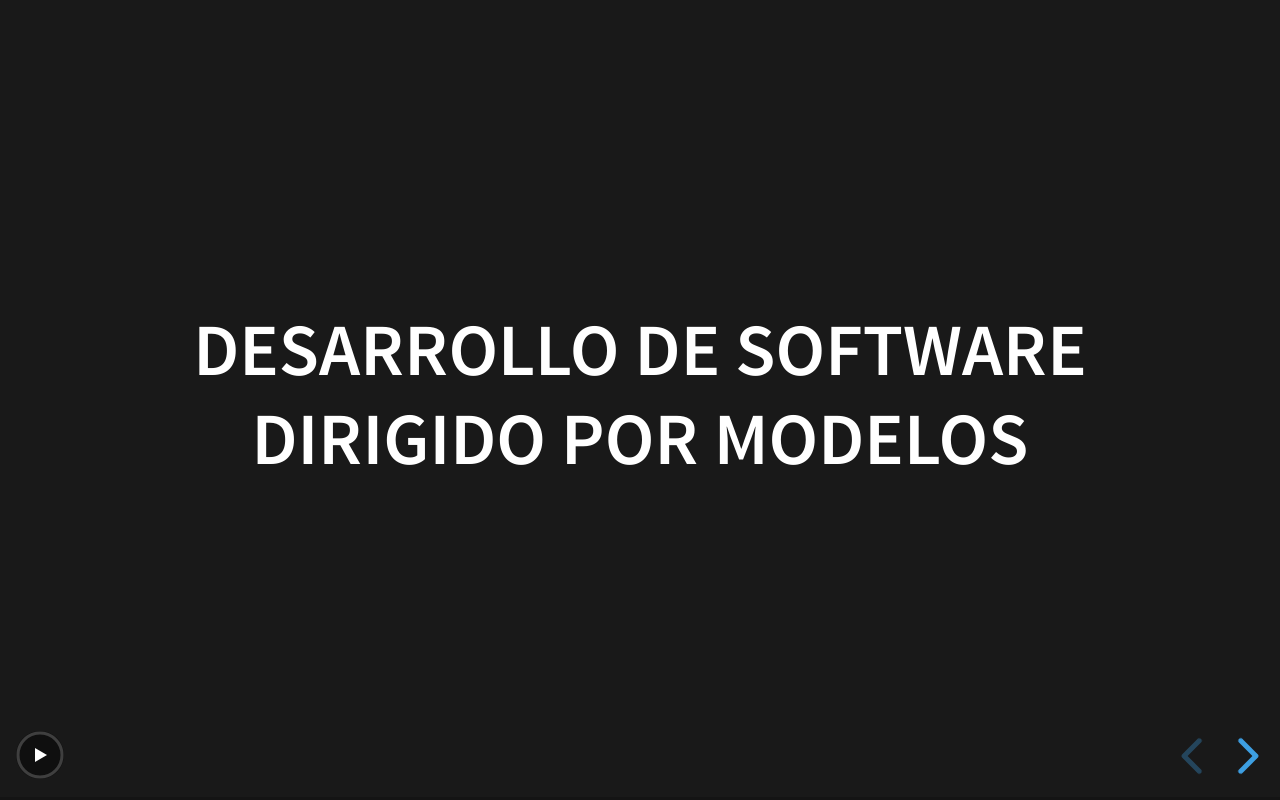
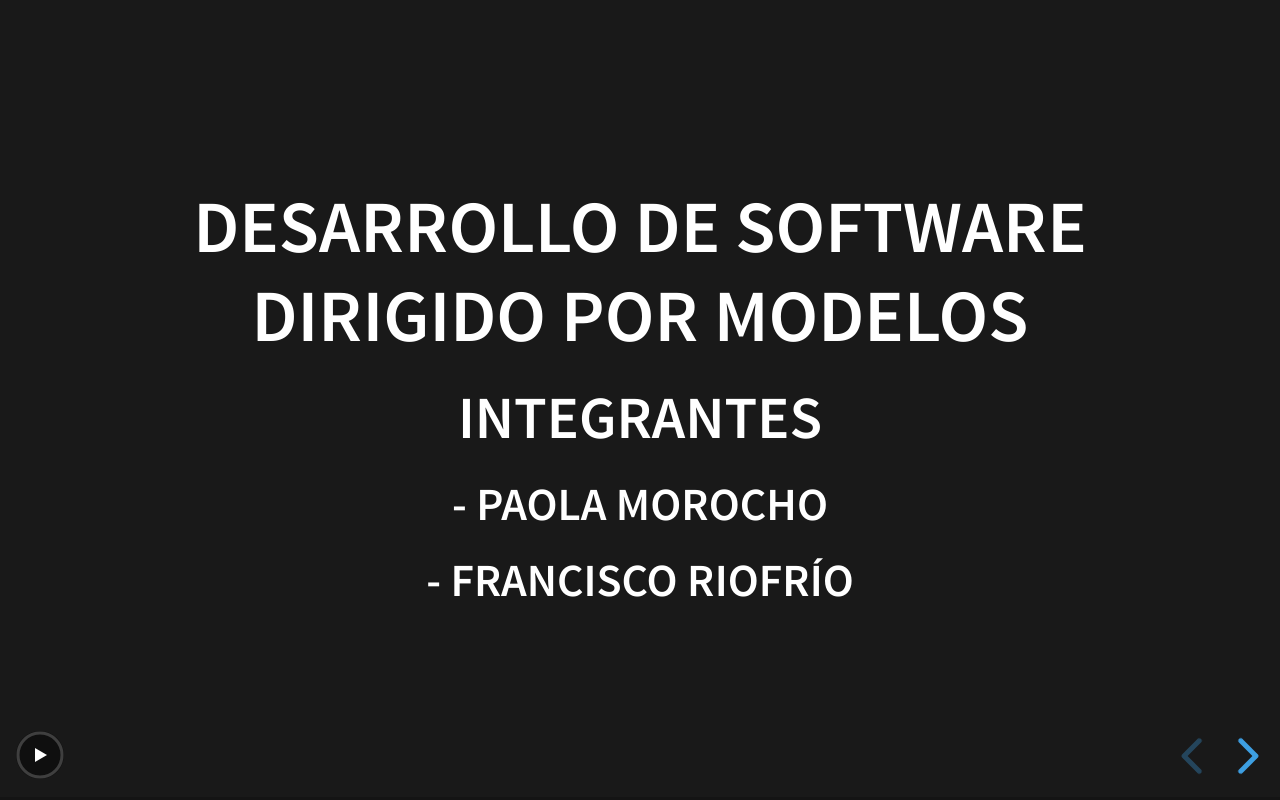
Before and after one commit to politamorocho/organizador-grafico-01, a website: page index.html in a window 1280 px wide. Both pictures are taken after a click on the button 1195 px from the left and 756 px from the top of the page. Drawn offline with Linux system fonts and the light colour scheme.

Commit message:
arreglo de detalles como nombres en los diagramas

```diff
--- a/index.html
+++ b/index.html
@@ -16,6 +16,9 @@
                 <!---->
                 <section data-auto-animate>
                     <h2>DESARROLLO DE SOFTWARE DIRIGIDO POR MODELOS</h2>
+                    <h3>Integrantes</h3>
+                    <h4> - Paola Morocho</h4>
+                    <h4> - Francisco Riofrío</h4>
                 </section>
                 <!---->
                 <!-- <section>
@@ -31,9 +34,11 @@
                 <!---->
                 <!-- <section> -->
                 <section>
+                    <h4>Tipos de Modelos</h4>
                     <img src="./img/Diagrama1.jpg">
                 </section>
                 <section>
+                    <h4>Cualidades de los Modelos</h4>
                     <img src="./img/Diagrama2.jpg">
                 </section>
                 <!-- </section> -->
```
